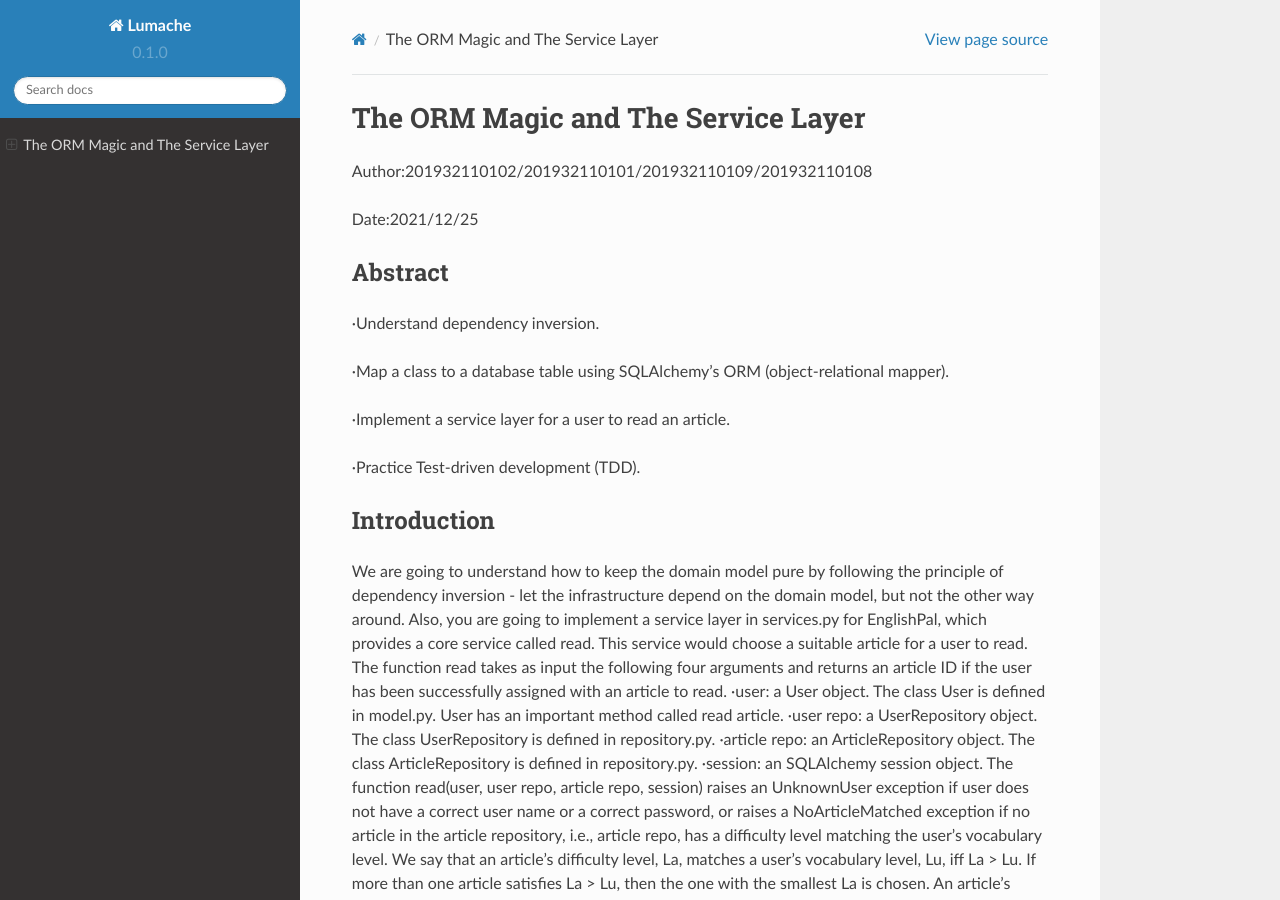
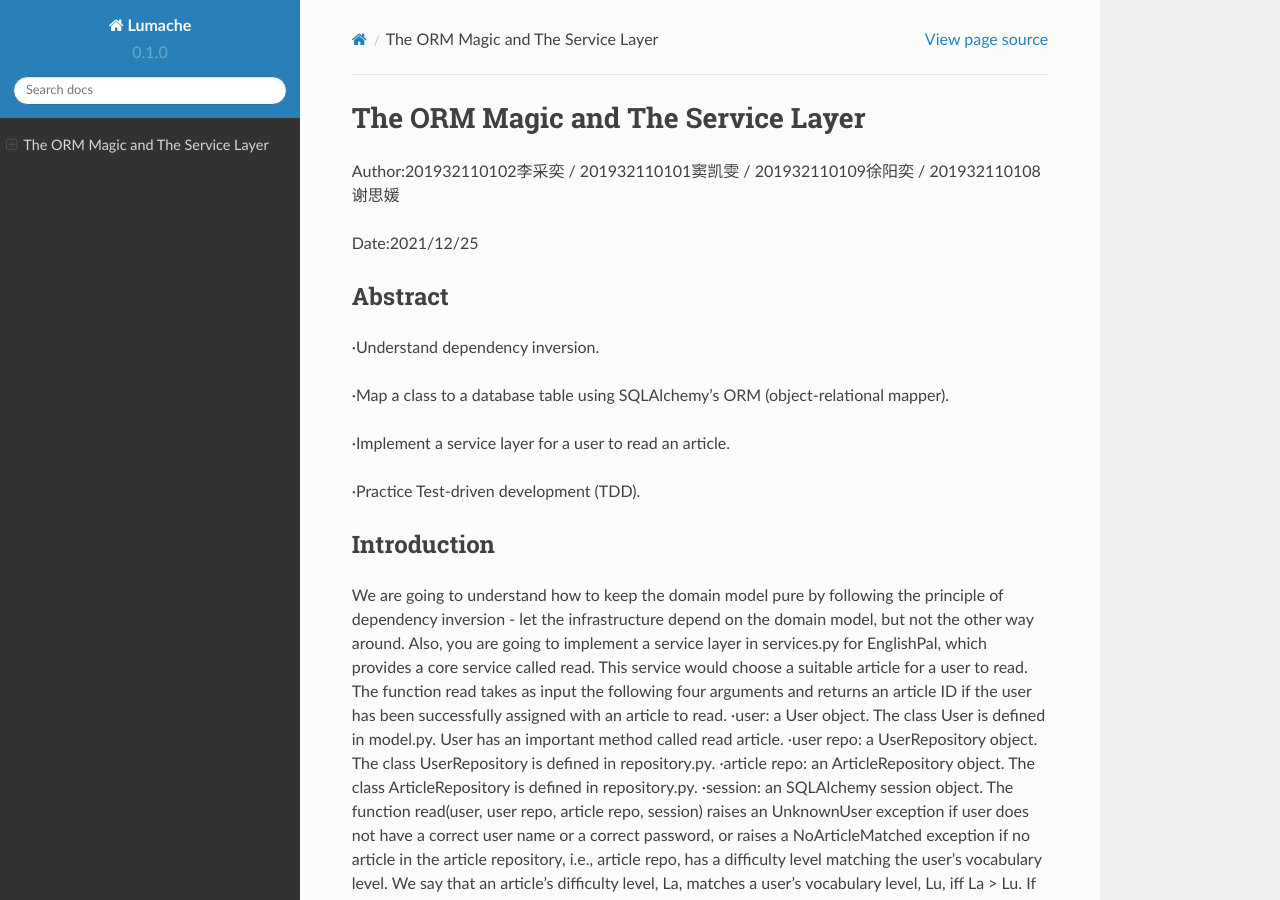
Before and after one commit to lcyyy22/EnglishPal-master, a Sphinx documentation site: the page built from docs/source/index.rst, in a window 1280 px wide and 900 px high. Built offline with Sphinx 7.4.7 and the Read the Docs theme 2.0.0, drawn with Linux system fonts in a browser that asks for light colours.

Commit message:
Update index.rst

```diff
--- a/docs/source/index.rst
+++ b/docs/source/index.rst
@@ -1,7 +1,7 @@
 The ORM Magic and The Service Layer
 ===================================
 
-Author:201932110102/201932110101/201932110109/201932110108
+Author:201932110102李采奕 / 201932110101窦凯雯 / 201932110109徐阳奕 / 201932110108谢思媛
 
 Date:2021/12/25
 
```
